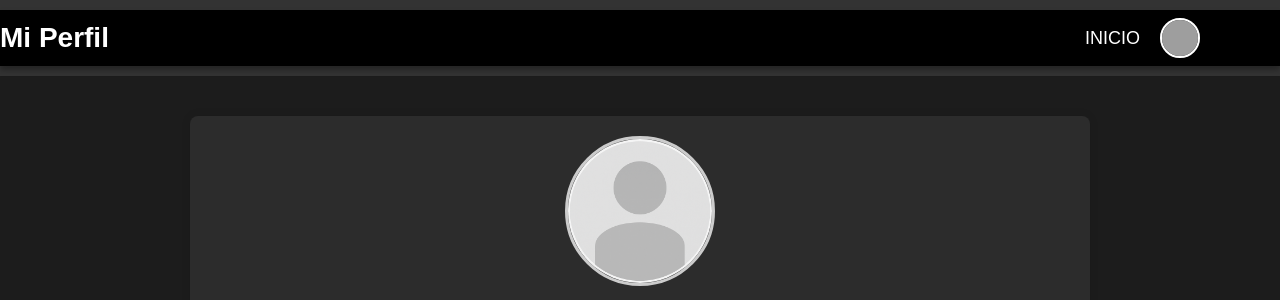
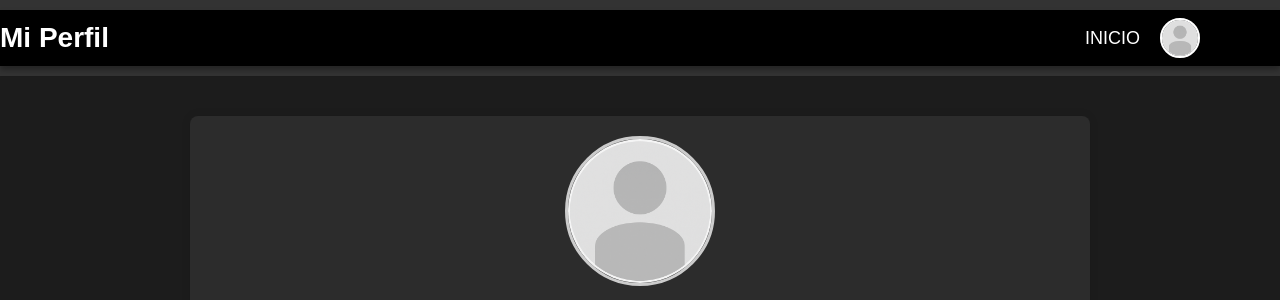
Before and after one commit to Miguel8pp/king-ghost, a Flask app: template templates/mi_perfil.html in a window 1280 px wide. Shown: the top 300 px of the page. Run offline with Flask 3, Linux system fonts and the light colour scheme; the template is opened without the code that fills it: most values are stand-ins (such as "Sample title", 1, 10 or a date in 2020); parts of the project's set-up code (start-up, migrations or seed data) failed here and were passed over; some libraries are stand-ins or nearby versions; grey boxes are pictures that could not be loaded.

Commit message:
foto de perfil

```diff
--- a/templates/index.html
+++ b/templates/index.html
@@ -19,7 +19,7 @@
                 <li><a href="/pagina_principal">INICIO</a></li>
                 <li class="dropdown">
                     <a href="javascript:void(0)" class="dropbtn">
-                        <img src="{{ url_for('foto_perfil', foto_id=foto_id) if foto_id else url_for('static', filename='fotos_perfil/default.jpg') }}" alt="Foto de perfil" class="navbar-profile-pic">
+                        <img src="{{ url_for('foto_perfil', foto_id=foto_id) if foto_id else url_for('static', filename='fotos_perfil/default.png') }}" alt="Foto de perfil" class="navbar-profile-pic">
                     </a>                  <div class="dropdown-content">
                         <a href="/mi_perfil">
                             <i class="fas fa-user"></i> Mi Perfil
--- a/templates/mi_perfil.html
+++ b/templates/mi_perfil.html
@@ -20,7 +20,7 @@
                 <li><a href="/pagina_principal">INICIO</a></li>
                 <li class="dropdown">
                     <a href="javascript:void(0)" class="dropbtn">
-                        <img src="{{ url_for('foto_perfil', foto_id=foto_id) if foto_id else url_for('static', filename='fotos_perfil/default.jpg') }}" alt="Foto de perfil" class="navbar-profile-pic">
+                        <img src="{{ url_for('foto_perfil', foto_id=foto_id) if foto_id else url_for('static', filename='fotos_perfil/default.png') }}" alt="Foto de perfil" class="navbar-profile-pic">
                     </a>
                     <div class="dropdown-content">
                         <a href="/mi_perfil"><i class="fas fa-user"></i> Mi Perfil</a>
--- a/templates/mov.html
+++ b/templates/mov.html
@@ -60,7 +60,7 @@
                 <li><a href="/pagina_principal">INICIO</a></li>
                 <li class="dropdown">
                     <a href="javascript:void(0)" class="dropbtn">
-                        <img src="{{ url_for('foto_perfil', foto_id=foto_id) if foto_id else url_for('static', filename='fotos_perfil/default.jpg') }}" alt="Foto de perfil" class="navbar-profile-pic">
+                        <img src="{{ url_for('foto_perfil', foto_id=foto_id) if foto_id else url_for('static', filename='fotos_perfil/default.png') }}" alt="Foto de perfil" class="navbar-profile-pic">
                     </a>                    <div class="dropdown-content">
                         <a href="/mi_perfil">
                             <i class="fas fa-user"></i> Mi Perfil
--- a/templates/pedidos.html
+++ b/templates/pedidos.html
@@ -20,7 +20,7 @@
                 <li><a href="/pagina_principal">INICIO</a></li>
                 <li class="dropdown">
                     <a href="javascript:void(0)" class="dropbtn">
-                        <img src="{{ url_for('foto_perfil', foto_id=foto_id) if foto_id else url_for('static', filename='fotos_perfil/default.jpg') }}" alt="Foto de perfil" class="navbar-profile-pic">
+                        <img src="{{ url_for('foto_perfil', foto_id=foto_id) if foto_id else url_for('static', filename='fotos_perfil/default.png') }}" alt="Foto de perfil" class="navbar-profile-pic">
                     </a>
                                         <div class="dropdown-content">
                         <a href="/mi_perfil">
--- a/templates/saldo.html
+++ b/templates/saldo.html
@@ -364,7 +364,7 @@ box-shadow: 0 0 10px rgb(0, 38, 255);
             <li><a href="/pagina_principal">INICIO</a></li>
             <li class="dropdown">
                 <a href="javascript:void(0)" class="dropbtn">
-                    <img src="{{ url_for('foto_perfil', foto_id=foto_id) if foto_id else url_for('static', filename='fotos_perfil/default.jpg') }}" alt="Foto de perfil" class="navbar-profile-pic">
+                    <img src="{{ url_for('foto_perfil', foto_id=foto_id) if foto_id else url_for('static', filename='fotos_perfil/default.png') }}" alt="Foto de perfil" class="navbar-profile-pic">
                 </a>
                                 <div class="dropdown-content">
                     <a href="/mi_perfil">
```
